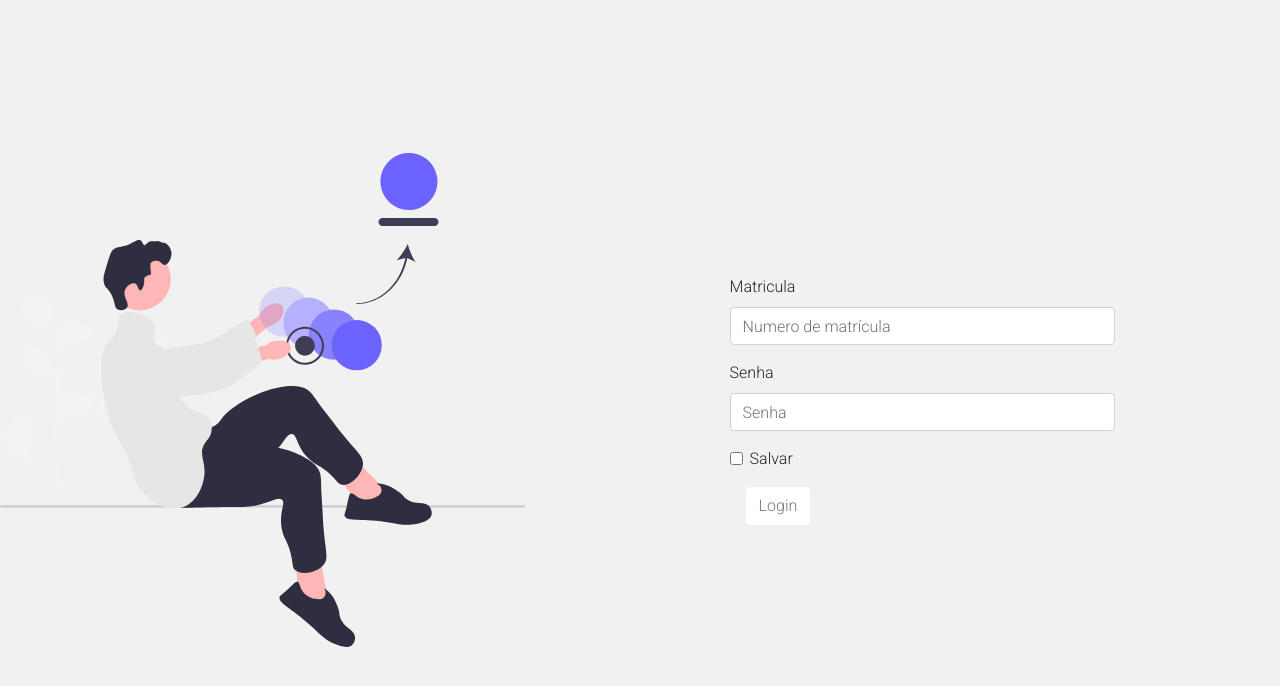
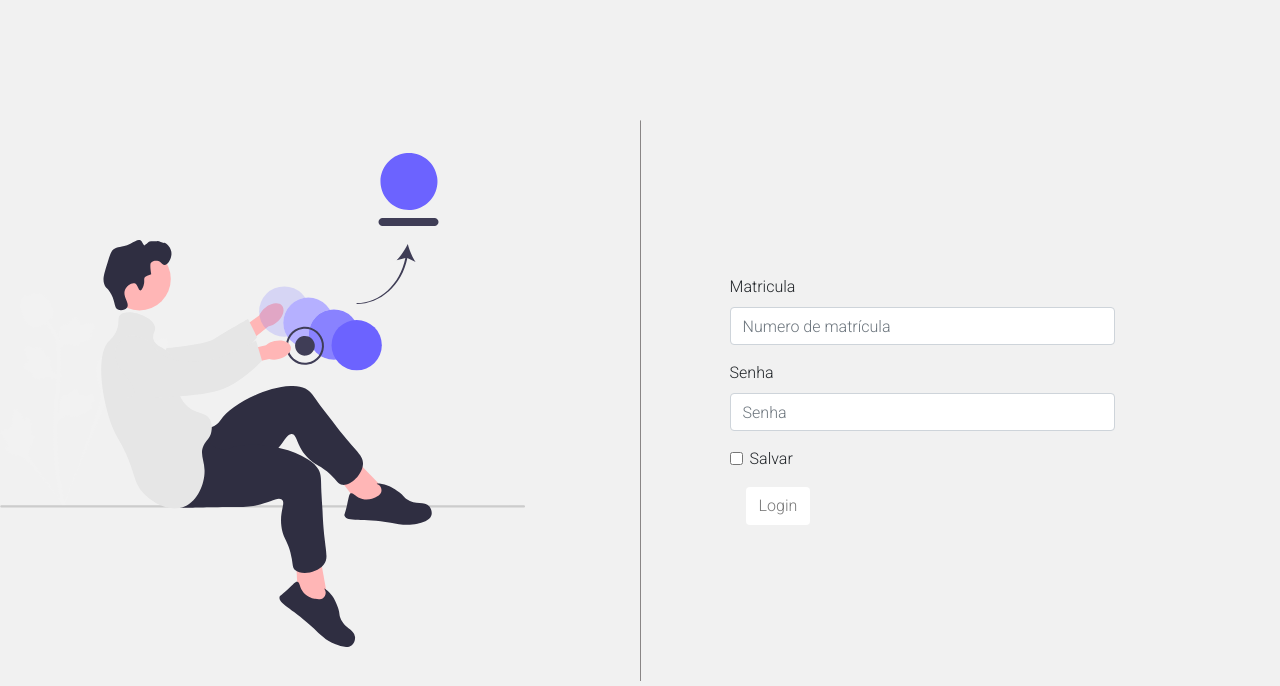
Before and after one commit to julianadeveloper/FuncionariosFront, a Vue app: page / in a window 1280 px wide. Shown: the top 686 px of the page. Built offline with nearby package versions, Linux system fonts and the light colour scheme; a web font is replaced by a local one.

Commit message:
inserção de linha vertical

```diff
--- a/src/components/LoginUser.vue
+++ b/src/components/LoginUser.vue
@@ -4,6 +4,7 @@
     <div class="img-login">
       <img src="../assets/images/login.svg" alt="" />
     </div>
+    <hr/>
     <form class="form-login" @submit.prevent="login()">
       <div class="form-group">
         <label for="exampleInputEmail1">Matricula</label>
@@ -92,7 +93,12 @@ export default defineComponent({
 
 <style scope>
 @import url("https://fonts.googleapis.com/css2?family=Roboto:wght@300&family=Spline+Sans+Mono:wght@500&display=swap");
-
+hr{
+   border-left: 0.1rem solid rgba(49, 42, 42, 0.548);
+ height:70%;
+ left: 50%;
+ position: absolute;
+}
 .form-control {
   width: 70% !important;
 }
```
